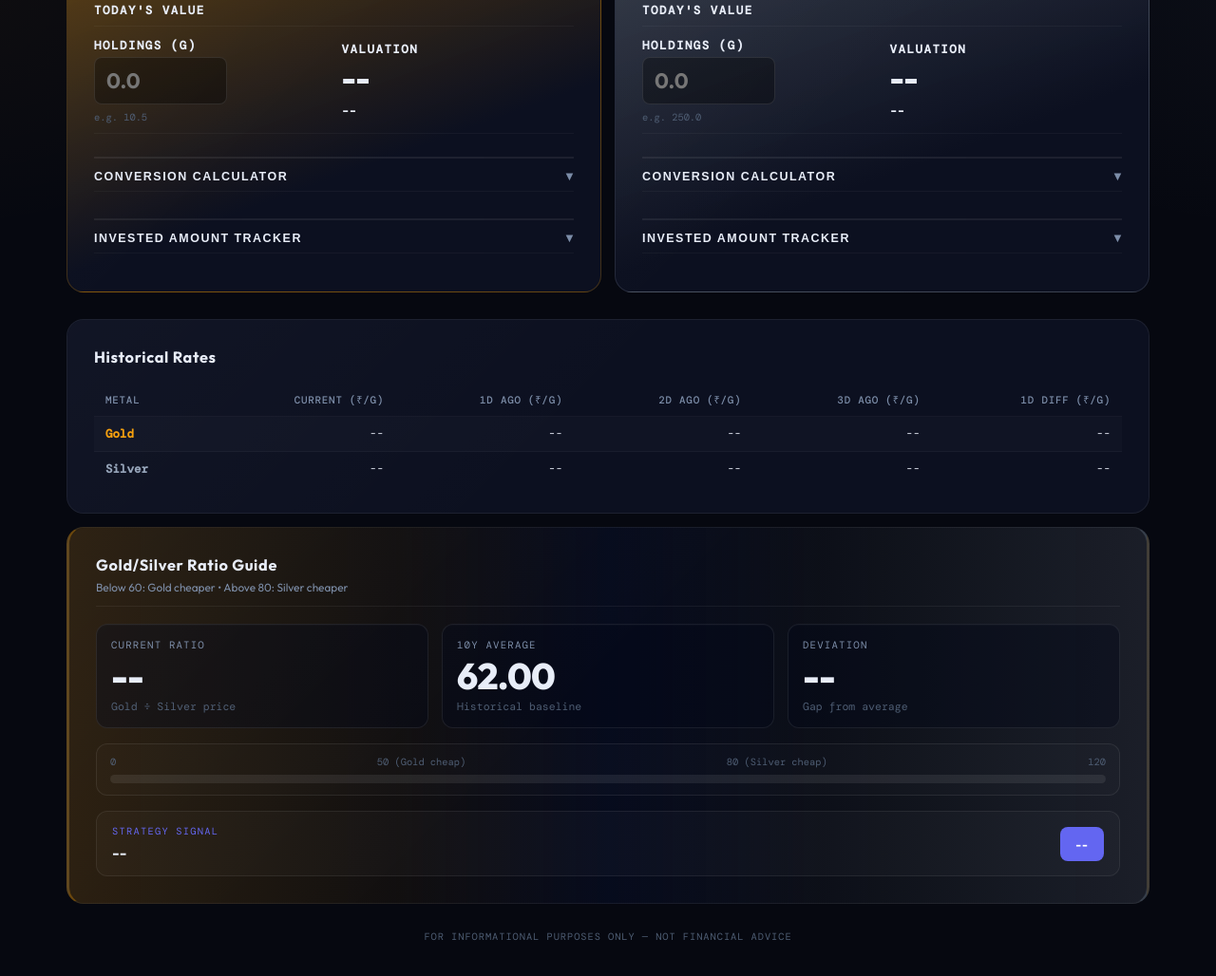
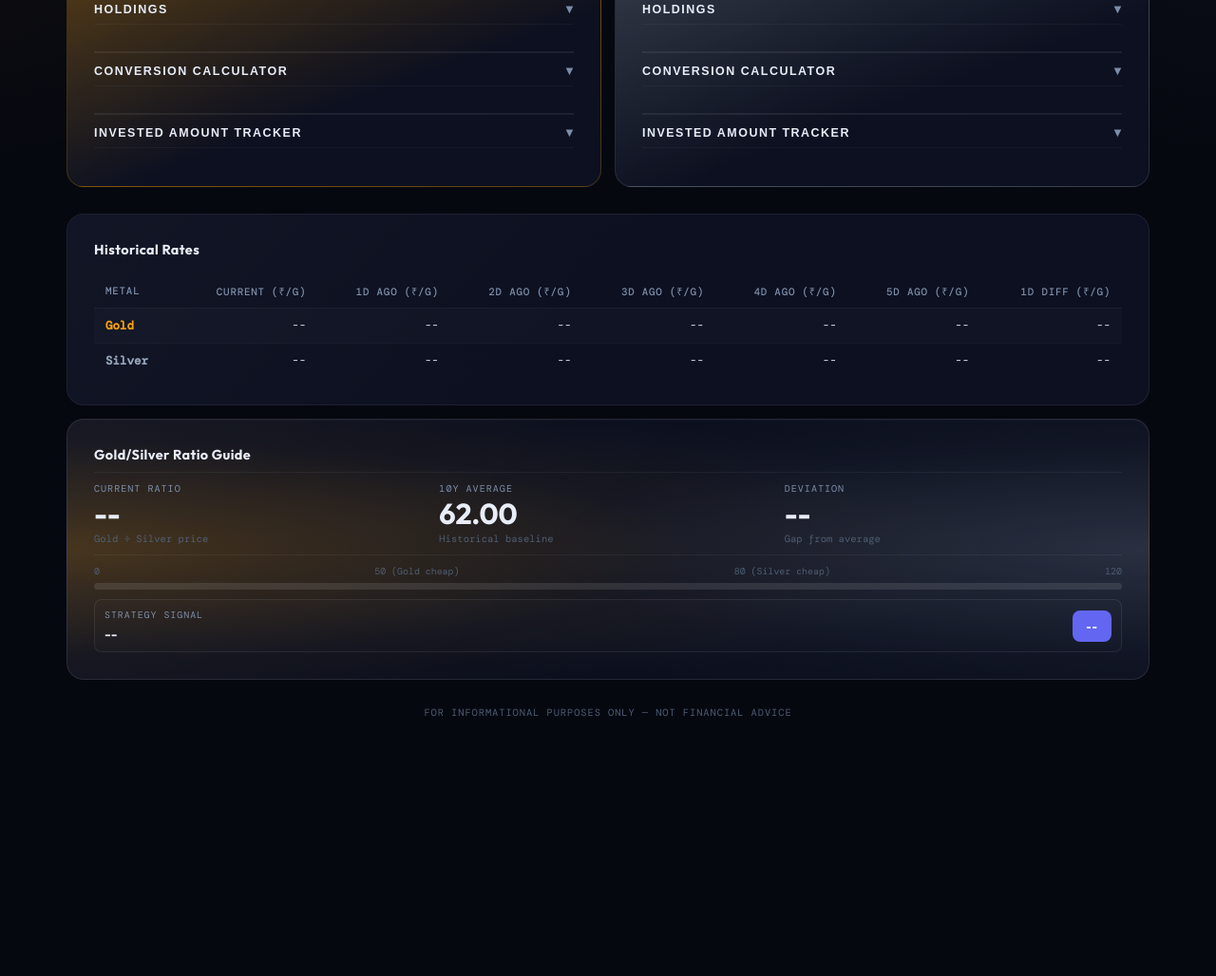
Before and after one commit to hasanazeerkhan/portfoliotracker, a website: page index.html in a window 1280 px wide. Shown: the part 466-1494 px from the top of the page at 95% size. After the commit the page ends 1271 px from the top, so only its background shows below. Drawn offline with nearby package versions, Linux system fonts and the light colour scheme; no server answers; a web font is replaced by a local one.

Commit message:
fix: holdings section

```diff
--- a/index.html
+++ b/index.html
@@ -324,53 +324,52 @@
 
     /* ── GSR Section ── */
     .gsr-section {
-      border-left: 3px solid rgba(245,158,11,0.32);
-      border-right: 3px solid rgba(148,163,184,0.24);
+      border: 1px solid rgba(255,255,255,0.1);
       background:
-        linear-gradient(90deg,
-          rgba(245,158,11,0.15) 0%,
-          rgba(245,158,11,0.05) 30%,
-          rgba(7,12,31,0.88) 50%,
-          rgba(148,163,184,0.05) 70%,
-          rgba(148,163,184,0.15) 100%);
+        radial-gradient(120% 90% at 0% 50%, rgba(245,158,11,0.24) 0%, rgba(245,158,11,0.03) 48%, transparent 72%),
+        radial-gradient(120% 90% at 100% 50%, rgba(148,163,184,0.22) 0%, rgba(148,163,184,0.03) 48%, transparent 72%),
+        linear-gradient(90deg, rgba(12,16,32,0.96) 0%, rgba(10,14,29,0.98) 50%, rgba(12,16,32,0.96) 100%);
+      box-shadow: inset 0 1px 0 rgba(255,255,255,0.03);
     }
     .gsr-header {
-      margin-bottom: 18px; padding-bottom: 12px;
-      border-bottom: 1px solid rgba(255,255,255,0.06);
+      margin-bottom: 10px; padding-bottom: 8px;
+      border-bottom: 1px solid rgba(255,255,255,0.05);
     }
-    .gsr-title { font-family: 'Outfit', sans-serif; font-size: 1.02rem; font-weight: 700; letter-spacing: 0.04em; line-height: 1.35; }
-    .gsr-subtitle { font-family: 'Outfit', sans-serif; font-size: 0.74rem; color: var(--muted); font-weight: 400; margin-top: 5px; }
+    .gsr-title { font-family: 'Outfit', sans-serif; font-size: 0.9rem; font-weight: 700; letter-spacing: 0.03em; line-height: 1.3; }
+    .gsr-subtitle { display: none; }
 
-    .stats-grid { display: grid; grid-template-columns: repeat(3, 1fr); gap: 14px; margin-bottom: 16px; }
-    .stat-item {
-      padding: 14px 15px;
-      border-radius: var(--r-md);
-      border: 1px solid rgba(255,255,255,0.08);
-      background: rgba(3,8,26,0.42);
-      box-shadow: inset 0 1px 0 rgba(255,255,255,0.02);
+    .stats-grid {
+      display: grid;
+      grid-template-columns: repeat(3, minmax(0, 1fr));
+      gap: 8px;
+      margin-bottom: 10px;
+      padding-bottom: 10px;
+      border-bottom: 1px solid rgba(255,255,255,0.05);
     }
-    .stat-item-label { font-size: 0.67rem; color: var(--muted); letter-spacing: 0.11em; text-transform: uppercase; margin-bottom: 6px; }
-    .stat-item-value { font-family: 'Outfit', sans-serif; font-size: clamp(1.68rem, 3vw, 2.4rem); font-weight: 800; letter-spacing: -0.02em; line-height: 1.05; }
-    .stat-item-note { font-size: 0.72rem; color: var(--dim); margin-top: 5px; }
+    .stat-item { padding: 0; min-width: 0; }
+    .stat-item-label { font-size: 0.63rem; color: var(--muted); letter-spacing: 0.1em; text-transform: uppercase; margin-bottom: 4px; }
+    .stat-item-value { font-family: 'Outfit', sans-serif; font-size: clamp(1.36rem, 2.6vw, 1.9rem); font-weight: 700; letter-spacing: -0.01em; line-height: 1.08; }
+    .stat-item-note { font-size: 0.66rem; color: var(--dim); margin-top: 4px; }
 
     .bar-section {
-      margin-bottom: 16px;
-      padding: 12px 14px;
-      border-radius: var(--r-md);
-      border: 1px solid rgba(255,255,255,0.08);
-      background: rgba(255,255,255,0.015);
+      margin-bottom: 10px;
+      padding: 0;
+      border: none;
+      background: transparent;
     }
-    .bar-labels { display: flex; justify-content: space-between; font-size: 0.65rem; color: var(--dim); margin-bottom: 7px; }
-    .bar-track { height: 9px; border-radius: 999px; background: rgba(255,255,255,0.08); overflow: hidden; }
+    .bar-labels { display: flex; justify-content: space-between; font-size: 0.62rem; color: var(--dim); margin-bottom: 6px; }
+    .bar-track { height: 7px; border-radius: 999px; background: rgba(255,255,255,0.1); overflow: hidden; }
     .bar-fill { height: 100%; border-radius: 999px; transition: width 0.7s cubic-bezier(0.4,0,0.2,1); }
 
-    .signal-box { display: flex; justify-content: space-between; align-items: center; gap: 14px; flex-wrap: wrap;
-      background: rgba(255,255,255,0.025); border: 1px solid var(--border); border-radius: var(--r-md); padding: 14px 16px; }
+    .signal-box {
+      display: flex; justify-content: space-between; align-items: center; gap: 10px; flex-wrap: wrap;
+      background: rgba(255,255,255,0.012); border: 1px solid rgba(255,255,255,0.08); border-radius: var(--r-sm); padding: 9px 10px;
+    }
     .signal-content { flex: 1; }
-    .signal-tag  { font-size: 0.65rem; letter-spacing: 0.12em; text-transform: uppercase; color: var(--accent); margin-bottom: 5px; }
-    .signal-text { font-family: 'Outfit', sans-serif; font-size: 1.05rem; font-weight: 600; }
-    .btn-signal  { border: none; border-radius: var(--r-sm); padding: 10px 16px; font-family: 'Outfit', sans-serif;
-      font-size: 0.8rem; font-weight: 700; letter-spacing: 0.08em; cursor: pointer; text-transform: uppercase; white-space: nowrap; }
+    .signal-tag  { font-size: 0.62rem; letter-spacing: 0.1em; text-transform: uppercase; color: var(--muted); margin-bottom: 4px; }
+    .signal-text { font-family: 'Outfit', sans-serif; font-size: 0.92rem; font-weight: 600; }
+    .btn-signal  { border: none; border-radius: var(--r-sm); padding: 9px 14px; font-family: 'Outfit', sans-serif;
+      font-size: 0.74rem; font-weight: 700; letter-spacing: 0.08em; cursor: pointer; text-transform: uppercase; white-space: nowrap; }
 
     /* ── Color Utils ── */
     .gain { color: var(--gain); }
@@ -462,9 +461,9 @@
 
       .gsr-title { font-size: 0.9rem; }
       .gsr-subtitle { font-size: 0.67rem; }
-      .stat-item { padding: 11px 12px; }
+      .stat-item { padding: 0; }
       .stat-item-value { font-size: clamp(1.35rem, 6.8vw, 1.9rem); }
-      .bar-section { padding: 10px; }
+      .bar-section { padding: 0; }
       .bar-labels { font-size: 0.55rem; }
       .signal-text { font-size: 0.9rem; }
       .btn-signal { font-size: 0.72rem; padding: 9px 12px; }
@@ -518,7 +517,12 @@
       </div>
       <div class="metal-price gold" id="goldPrice">₹ --</div>
 
-      <div class="section-header no-top-divider">Today's Value</div>
+      <button class="section-header section-toggle no-top-divider" type="button" aria-expanded="false" onclick="toggleSection('goldHoldSection', this)">
+        <span>Holdings</span>
+        <span class="section-chevron">▾</span>
+      </button>
+      <div class="section-collapsible" id="goldHoldSection">
+        <div class="section-collapsible-inner">
           <div class="metal-row">
             <div class="metal-field">
               <div class="metal-field-label">Holdings (g)</div>
@@ -529,6 +533,8 @@
               <div class="metal-field-label">Valuation</div>
               <div class="metal-valuation" id="goldVal">--</div>
               <div class="metal-change" id="goldChange">--</div>
+            </div>
+          </div>
         </div>
       </div>
 
@@ -590,7 +596,12 @@
       </div>
       <div class="metal-price silver" id="silverPrice">₹ --</div>
 
-      <div class="section-header no-top-divider">Today's Value</div>
+      <button class="section-header section-toggle no-top-divider" type="button" aria-expanded="false" onclick="toggleSection('silverHoldSection', this)">
+        <span>Holdings</span>
+        <span class="section-chevron">▾</span>
+      </button>
+      <div class="section-collapsible" id="silverHoldSection">
+        <div class="section-collapsible-inner">
           <div class="metal-row">
             <div class="metal-field">
               <div class="metal-field-label">Holdings (g)</div>
@@ -601,6 +612,8 @@
               <div class="metal-field-label">Valuation</div>
               <div class="metal-valuation" id="silverVal">--</div>
               <div class="metal-change" id="silverChange">--</div>
+            </div>
+          </div>
         </div>
       </div>
 
@@ -667,6 +680,8 @@
             <th>1D Ago (₹/g)</th>
             <th>2D Ago (₹/g)</th>
             <th>3D Ago (₹/g)</th>
+            <th>4D Ago (₹/g)</th>
+            <th>5D Ago (₹/g)</th>
             <th>1D Diff (₹/g)</th>
           </tr>
         </thead>
@@ -677,6 +692,8 @@
             <td id="tGoldD1">--</td>
             <td id="tGoldD2">--</td>
             <td id="tGoldD3">--</td>
+            <td id="tGoldD4">--</td>
+            <td id="tGoldD5">--</td>
             <td id="tGoldDiff">--</td>
           </tr>
           <tr>
@@ -685,6 +702,8 @@
             <td id="tSilverD1">--</td>
             <td id="tSilverD2">--</td>
             <td id="tSilverD3">--</td>
+            <td id="tSilverD4">--</td>
+            <td id="tSilverD5">--</td>
             <td id="tSilverDiff">--</td>
           </tr>
         </tbody>
@@ -696,7 +715,6 @@
   <div class="card gsr-section">
     <div class="gsr-header">
       <div class="gsr-title">Gold/Silver Ratio Guide</div>
-      <div class="gsr-subtitle">Below 60: Gold cheaper • Above 80: Silver cheaper</div>
     </div>
 
     <div class="stats-grid">
@@ -956,11 +974,15 @@
     $('tGoldD1').textContent     = dayVal(0, 'gold');
     $('tGoldD2').textContent     = dayVal(1, 'gold');
     $('tGoldD3').textContent     = dayVal(2, 'gold');
+    $('tGoldD4').textContent     = dayVal(3, 'gold');
+    $('tGoldD5').textContent     = dayVal(4, 'gold');
     $('tGoldDiff').innerHTML     = `<span class="${gDiff >= 0 ? 'gain' : 'loss'}">${gDiff >= 0 ? '+' : '-'}${fmtINR(Math.abs(gDiff), 2)}</span>`;
     $('tSilverNow').textContent  = fmtINR(sp, 2);
     $('tSilverD1').textContent   = dayVal(0, 'silver');
     $('tSilverD2').textContent   = dayVal(1, 'silver');
     $('tSilverD3').textContent   = dayVal(2, 'silver');
+    $('tSilverD4').textContent   = dayVal(3, 'silver');
+    $('tSilverD5').textContent   = dayVal(4, 'silver');
     $('tSilverDiff').innerHTML   = `<span class="${sDiff >= 0 ? 'gain' : 'loss'}">${sDiff >= 0 ? '+' : '-'}${fmtINR(Math.abs(sDiff), 2)}</span>`;
 
     // GSR
```
Lines whose indentation alone changed are shown as unchanged.
